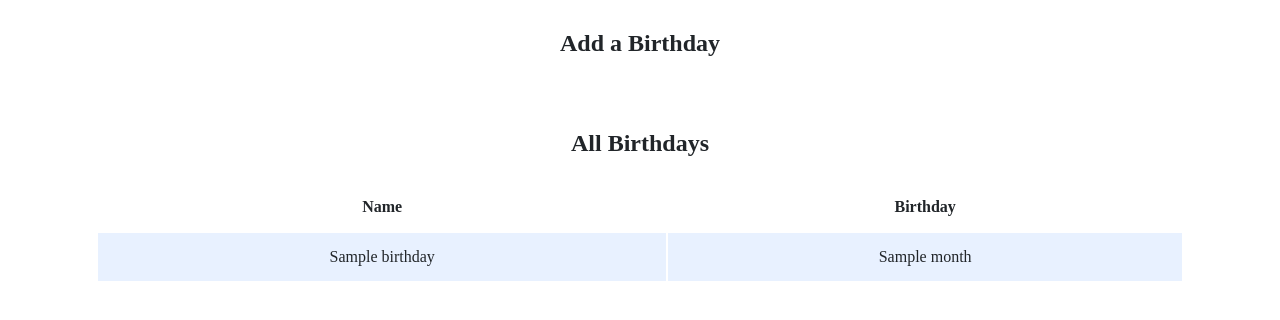
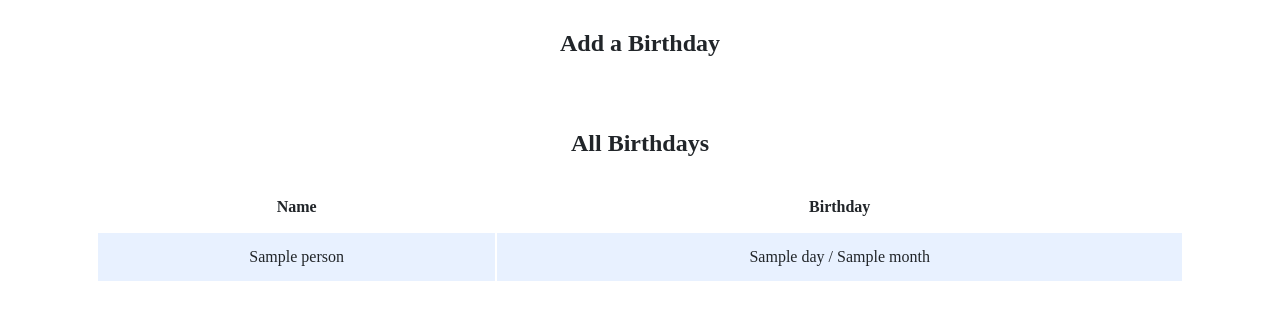
Before and after one commit to kiwiroberson/CS50, a Flask app: template week9/birthdays/templates/index.html in a window 1280 px wide. Shown: the part 235-555 px from the top of the page. Run offline with Flask 3, Linux system fonts and the light colour scheme; the template is opened without the code that fills it: most values are stand-ins (such as "Sample title", 1, 10 or a date in 2020); some libraries are stand-ins or nearby versions.

Commit message:
Tue, Sep 12, 2023, 6:02 PM +01:00

```diff
--- a/week9/birthdays/app.py
+++ b/week9/birthdays/app.py
@@ -29,5 +29,5 @@ def index():
         return redirect("/")
 
     else:
-        person = db.execute("SELECT * FROM birthdays")
-        return render_template("index.html", person=person)
+        people = db.execute("SELECT * FROM birthdays")
+        return render_template("index.html", people=people)
--- a/week9/birthdays/templates/index.html
+++ b/week9/birthdays/templates/index.html
@@ -28,10 +28,10 @@
                         </tr>
                     </thead>
                     <tbody>
-                        {% for per in person %}
+                        {% for person in people %}
                             <tr>
-                                <td>{{ birthdays.name }}</td>
-                                <td>{{ birthdays.month }}</td>
+                                <td>{{ person.name }}</td>
+                                <td>{{ person.day }} / {{ person.month }}</td>
                             </tr>
                         {% endfor %}
                     </tbody>
```
